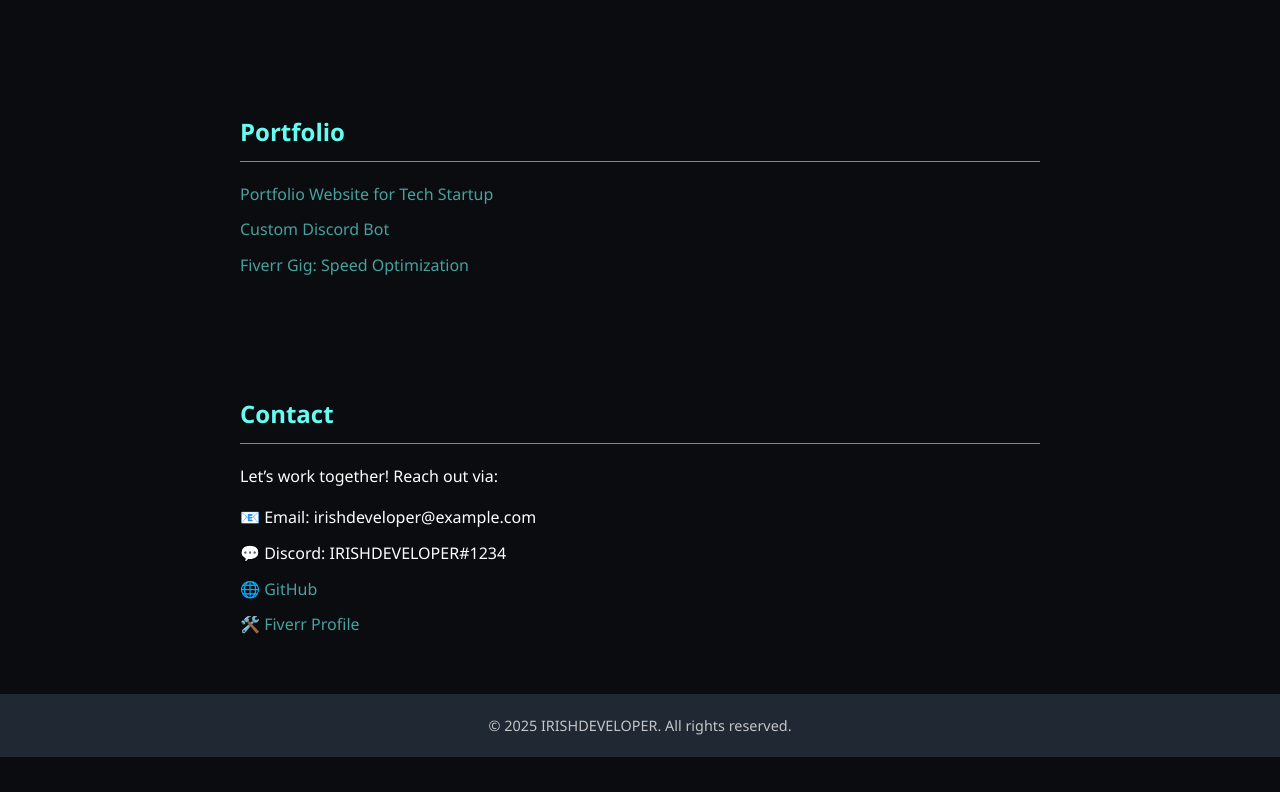
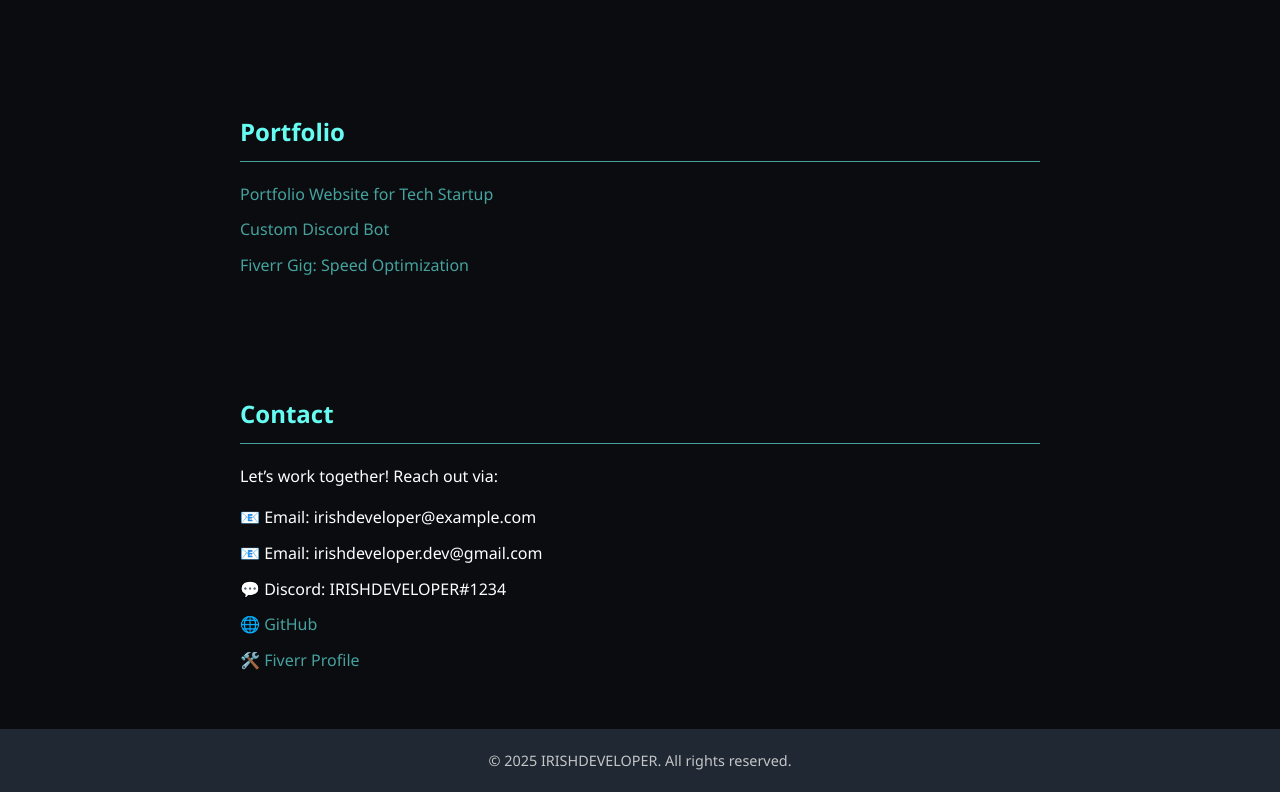
Before and after one commit to IRISHDEVELOPERDEV/irishdeveloper, a plain HTML site: page index.html in a window 1280 px wide. Shown: the part 750-1542 px from the top of the page. Before the commit the page ends 1507 px from the top, so only its background shows below. Drawn offline with Linux system fonts and the light colour scheme.

Commit message:
Update portfolio

```diff
--- a/index.html
+++ b/index.html
@@ -1,4 +1,3 @@
-
 <!DOCTYPE html>
 <html lang="en">
 <head>
@@ -93,6 +92,7 @@
     <p>Let’s work together! Reach out via:</p>
     <ul>
       <li>📧 Email: irishdeveloper@example.com</li>
+      <li>📧 Email: irishdeveloper.dev@gmail.com</li>
       <li>💬 Discord: IRISHDEVELOPER#1234</li>
       <li>🌐 <a href="https://github.com/irishdeveloper" target="_blank">GitHub</a></li>
       <li>🛠️ <a href="https://fiverr.com/irishdeveloper" target="_blank">Fiverr Profile</a></li>
```
